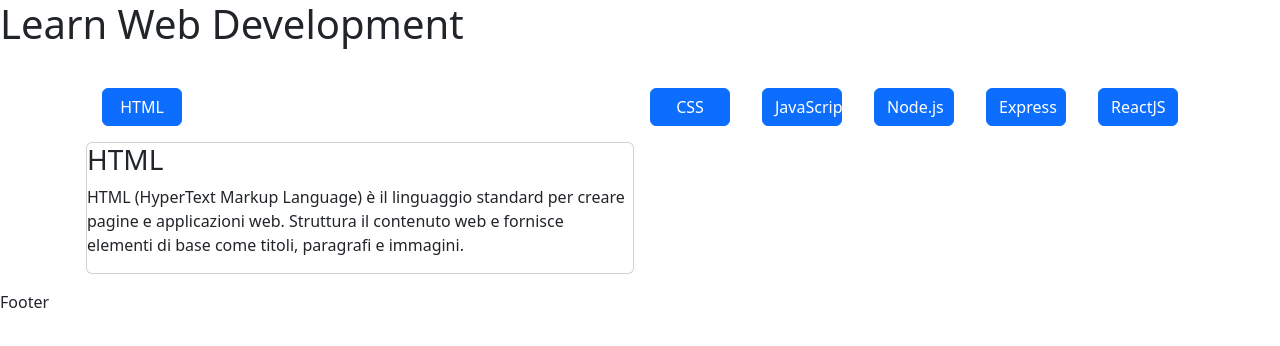
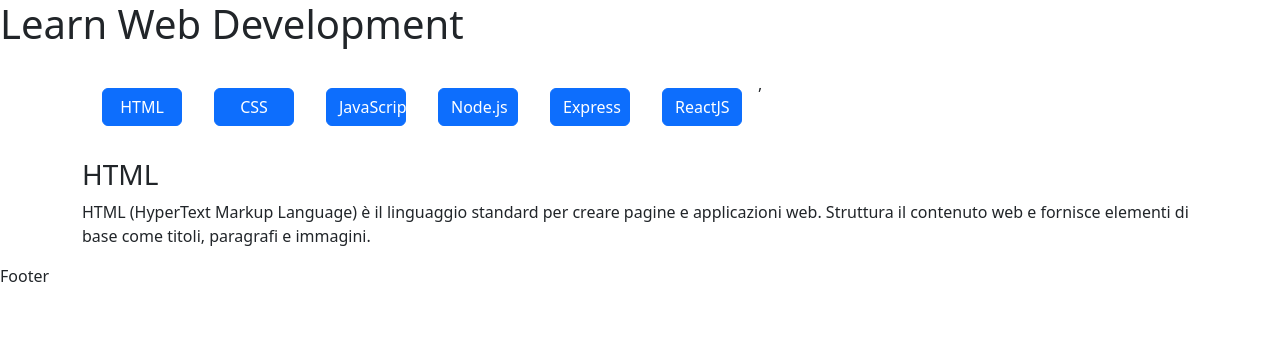
Before and after one commit to MicheleTodeschini/react-use-state, a React (Vite) app: page / in a window 1280 px wide. Both pictures are taken after a click on the button "HTML". Shown: the top 346 px of the page. Built offline with nearby package versions, Linux system fonts and the light colour scheme.

Commit message:
separated and created a second map so the description goes under

```diff
--- a/src/components/Main.jsx
+++ b/src/components/Main.jsx
@@ -53,13 +53,21 @@
                  <li className="nav-item list-unstyled" key={item.id} >
                  <button onClick={() => {handleMoreClick(item.id)}} className="btn btn-primary" aria-current="page" href="#">{item.title}</button>
 
-                  {showMore === item.id && <div className="card">
-                 <h3>{item.title}</h3><p>{item.description}</p> </div>}
 
                 </li>
             ))
+        },
+        </div>
+        <div>
+        {
+            languages.map((item) =>(
+                   showMore === item.id && <div className="container">
+                 <h3>{item.title}</h3><p>{item.description}</p> </div>
+
+            ))
         }
         </div>
+
         </>
     )
 }
--- a/src/index.css
+++ b/src/index.css
@@ -16,3 +16,8 @@
   margin: 1rem;
   width: 80px;
 }
+
+.card {
+  padding-top: 2rem;
+  border-color: white;
+}
```
